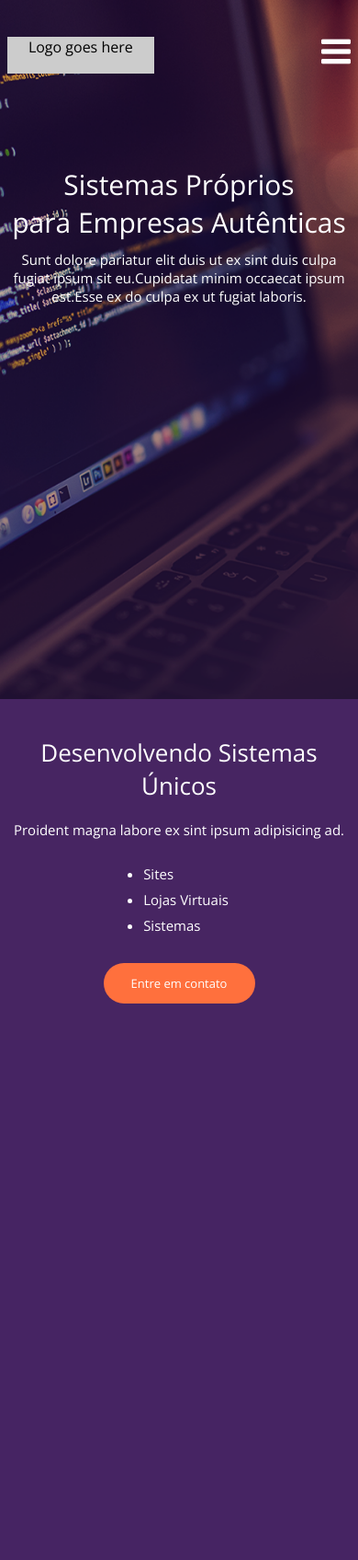
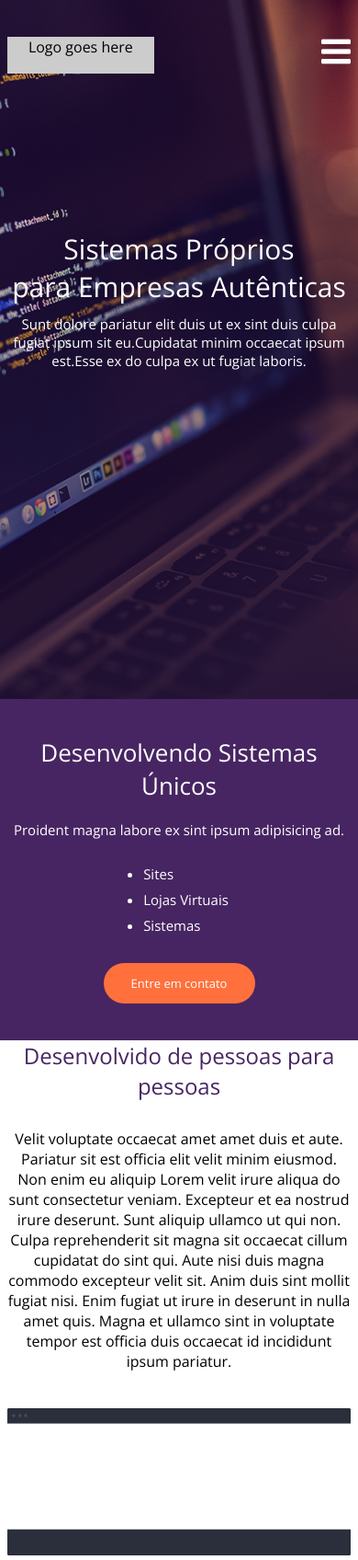
Before and after one commit to LucasSaladini/webmaster-frontend-completo, a PHP site: page / in a window 390 px wide. Shown: the whole page at 92% size. Before the commit the page ends 1091 px from the top, so only its background shows below. Run offline with PHP 8.4, Linux system fonts and the light colour scheme.

Commit message:
Added section two and applied responsive to it plus fixed some class regarding responsive

```diff
--- a/Project_03/css/style.css
+++ b/Project_03/css/style.css
@@ -21,6 +21,7 @@ html, body {
 header {
     width: 100%;
     height: 90vh;
+    min-height: 800px;
     /* max-height: 700px; */
     background-size: cover;
     background-position: center;
@@ -183,6 +184,56 @@ section.section__1 .container {
     background-size: 100% 100%;
 }
 
+.section__2 {
+    padding-left: 2%;
+    padding-right: 2%;
+    background: white;
+    text-align: center;
+}
+
+.section__2 h2 {
+    color: #472663;
+    font-weight: 300;
+}
+
+.section__2 p {
+    margin-top: 30px;
+    max-width: 900px;
+    display: inline-block;
+}
+
+.section__2 .container {
+    max-width: 1000px;
+}
+
+.section__2 img {
+    width: 100%;
+    margin-top: 40px;
+}
+
+@media screen and (max-width: 830px) {
+    .call__1 {
+        max-width: none;
+        width: 100%;
+        text-align: center;
+        float: none;
+        margin: 170px 0;
+    }
+
+    .call__1 h2 {
+        font-weight: 300;
+        font-size: 30px;
+        padding: 0 0;
+        color: white;
+    }
+
+    .call__1 p {
+        font-size: 15px;
+        color: white;
+        margin-top: 10px;
+    }
+}
+
 @media screen and (max-width: 768px) {
     header {
         width: 100%;
@@ -197,21 +248,6 @@ section.section__1 .container {
 
     nav.mobile-menu {
         display: block;
-    }
-
-    .call__1 {
-        max-width: none;
-        width: 100%;
-        text-align: center;
-        float: none;
-        margin: 100px 0;
-    }
-
-    .call__1 h2 {
-        font-weight: 300;
-        font-size: 30px;
-        color: white;
-        padding: 0 0;
     }
 
     section.section__1 {
@@ -246,4 +282,8 @@ section.section__1 .container {
     .device__section__1 {
         display: none;
     }
+
+    .section__2 {
+        padding-top: 40px 2%;
+    }
 }
--- a/Project_03/index.html
+++ b/Project_03/index.html
@@ -74,5 +74,24 @@
       <!-- End of container -->
     </section>
     <!-- End of section 1 -->
+    <section class="section__2">
+      <div class="container">
+        <h2>Desenvolvido de pessoas para pessoas</h2>
+        <p>
+          Velit voluptate occaecat amet amet duis et aute. Pariatur sit est
+          officia elit velit minim eiusmod. Non enim eu aliquip Lorem velit
+          irure aliqua do sunt consectetur veniam. Excepteur et ea nostrud irure
+          deserunt. Sunt aliquip ullamco ut qui non. Culpa reprehenderit sit
+          magna sit occaecat cillum cupidatat do sint qui. Aute nisi duis magna
+          commodo excepteur velit sit. Anim duis sint mollit fugiat nisi. Enim
+          fugiat ut irure in deserunt in nulla amet quis. Magna et ullamco sint
+          in voluptate tempor est officia duis occaecat id incididunt ipsum
+          pariatur.
+        </p>
+        <img src="/images/mockup.jpg" alt="" />
+      </div>
+      <!-- End of container -->
+    </section>
+    <!-- End of section 2 -->
   </body>
 </html>
```
Also changed, not shown: Project_03/images/mockup.jpg (added).
